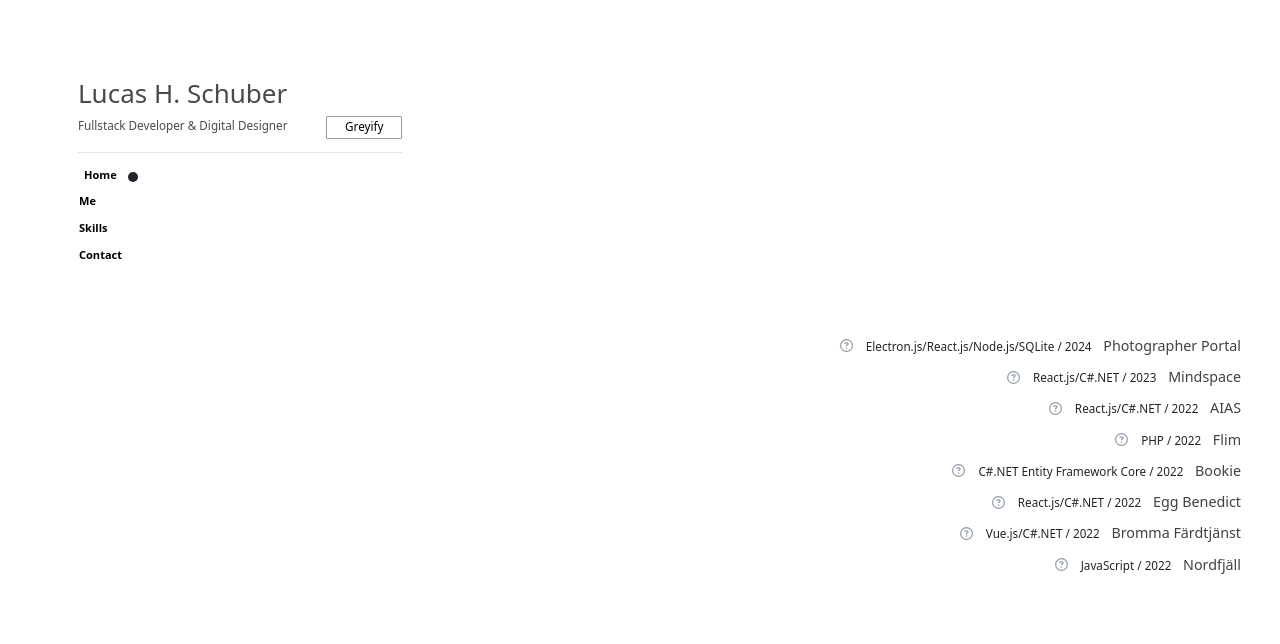
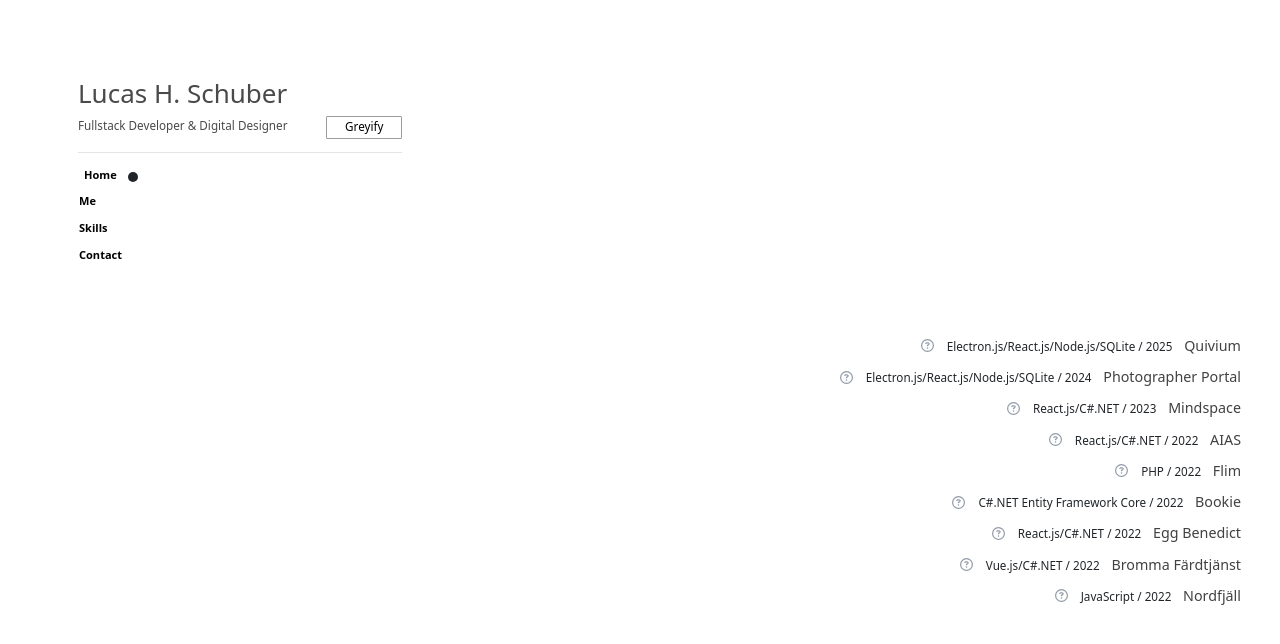
Before and after one commit to LucasHSchuber/portfolio_lucasschuber, a React (Vite) app in the folder client/: page /#/ in a window 1280 px wide. Shown: the top 644 px of the page. Built offline with nearby package versions, Linux system fonts and the light colour scheme.

Commit message:
quivium added to portfolio

```diff
--- a/client/src/assets/js/projects.js
+++ b/client/src/assets/js/projects.js
@@ -1,6 +1,7 @@
 // projects.js
 import MindspacePNG from "../images/mindspace.png"
 import KeepupPNG from "../images/keepup.png"
+import QuiviumPNG from "../images/quiviumimg.png"
 import PpPNG from "../images/pp.png"
 import AiasPNG from "../images/aias.png"
 import FlimPNG from "../images/flim.png"
@@ -10,6 +11,14 @@ import BookiePNG from "../images/bookie.png"
 import NordfjallPNG from "../images/nordfjall.png"
 
 const projects = [
+    {
+      project: "Quivium",
+      info: "Electron.js/React.js/Node.js/SQLite",
+      year: "2025",
+      description: "From this website you can dowload Quivium application which is an to-do desktop application with a built in sqlite database, perfect for those who needs to organize your notes and tasks in different lists. It's a user tested, streamlined, minimalistic windows desktop application 100% free to download and use.",
+      src: QuiviumPNG,
+      domain: "https://quivium.vercel.app/",
+    },
     {
       project: "Photographer Portal",
       info: "Electron.js/React.js/Node.js/SQLite",
```
Also changed, not shown: client/src/assets/images/quiviumimg.png (added).
